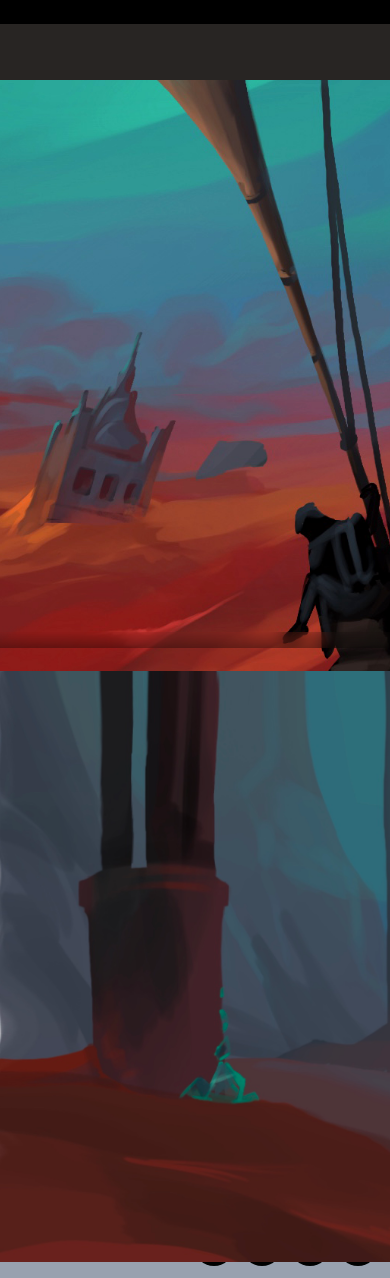
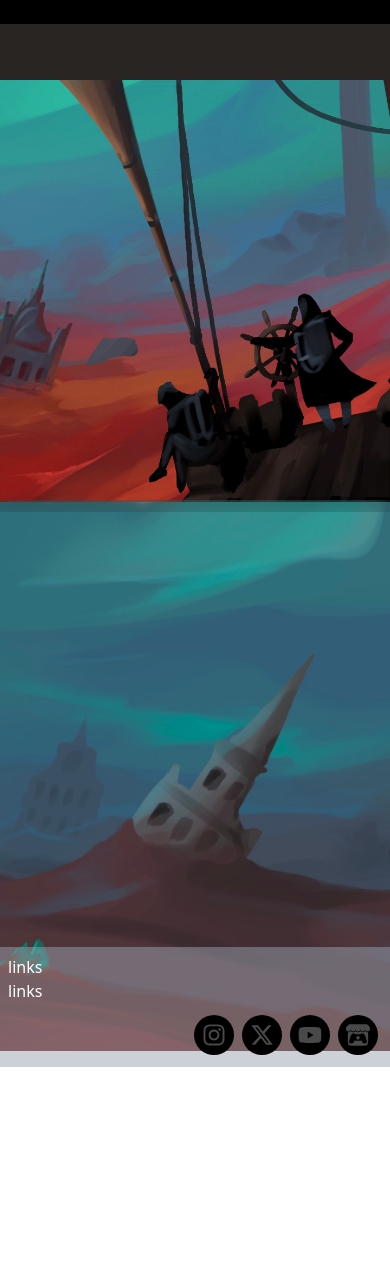
Before and after one commit to jasminedns/steam-wrecked, a Next.js app: page / in a window 390 px wide. After the commit the page ends 1067 px from the top, so only its background shows below. Built offline with nearby package versions, Linux system fonts and the light colour scheme.

Commit message:
responsive

```diff
--- a/src/app/page.tsx
+++ b/src/app/page.tsx
@@ -2,9 +2,9 @@
 export default function Home() {
   return (
     <div className="flex flex-col min-h-screen">
-      <div className="h-[70vh] bg-[url('/images/background/keyart.jpeg')] bg-cover bg-center"></div>
-      <div className="absolute top-[calc(76vh-0.60rem)] left-0 w-full h-4 bg-gradient-to-b from-transparent to-black/30 backdrop-blur-sm pointer-events-none z-20"></div>
-      <div className="relative -mb-26 h-[70vh] bg-[url('/images/background/EnvironmentConceptGroundlevel.jpeg')] bg-cover w-full"></div>
+      <div className="relative h-[70vh] max-sm:h-[50vh] max-md:h-[60vh] bg-[url('/images/background/keyart.jpeg')] bg-cover bg-[center_right_20%] sm:bg-right md:bg-cente"></div>
+      <div className="absolute bottom-40 max-sm:bottom-[39.3%] max-md:bottom-[29%] w-full h-3 bg-black/10 backdrop-blur-sm pointer-events-none z-10"></div>
+      <div className="relative max-sm:h-[65vh] max-md:h-[60vh] -mb-26 h-[70vh] bg-[url('/images/background/EnvironmentConceptGroundlevel.jpeg')] bg-cover bg-[center_right_20%] sm:bg-right md:bg-center w-full"></div>
     </div>
 
   );
--- a/src/components/Footer/index.tsx
+++ b/src/components/Footer/index.tsx
@@ -3,7 +3,7 @@ import { FaXTwitter,FaInstagram,FaYoutube } from "react-icons/fa6";
 
 const Footer = () => {
     return (
-        <footer className="bg-gray-400 bg-opacity-50 text-white flex justify-between p-2">
+        <footer className="relative bg-gray-400/50 bg-opacity-50 text-white flex justify-between p-2 z-10">
             <div className="text-white">
                 <p>links</p>
                 <p>links</p>
```
